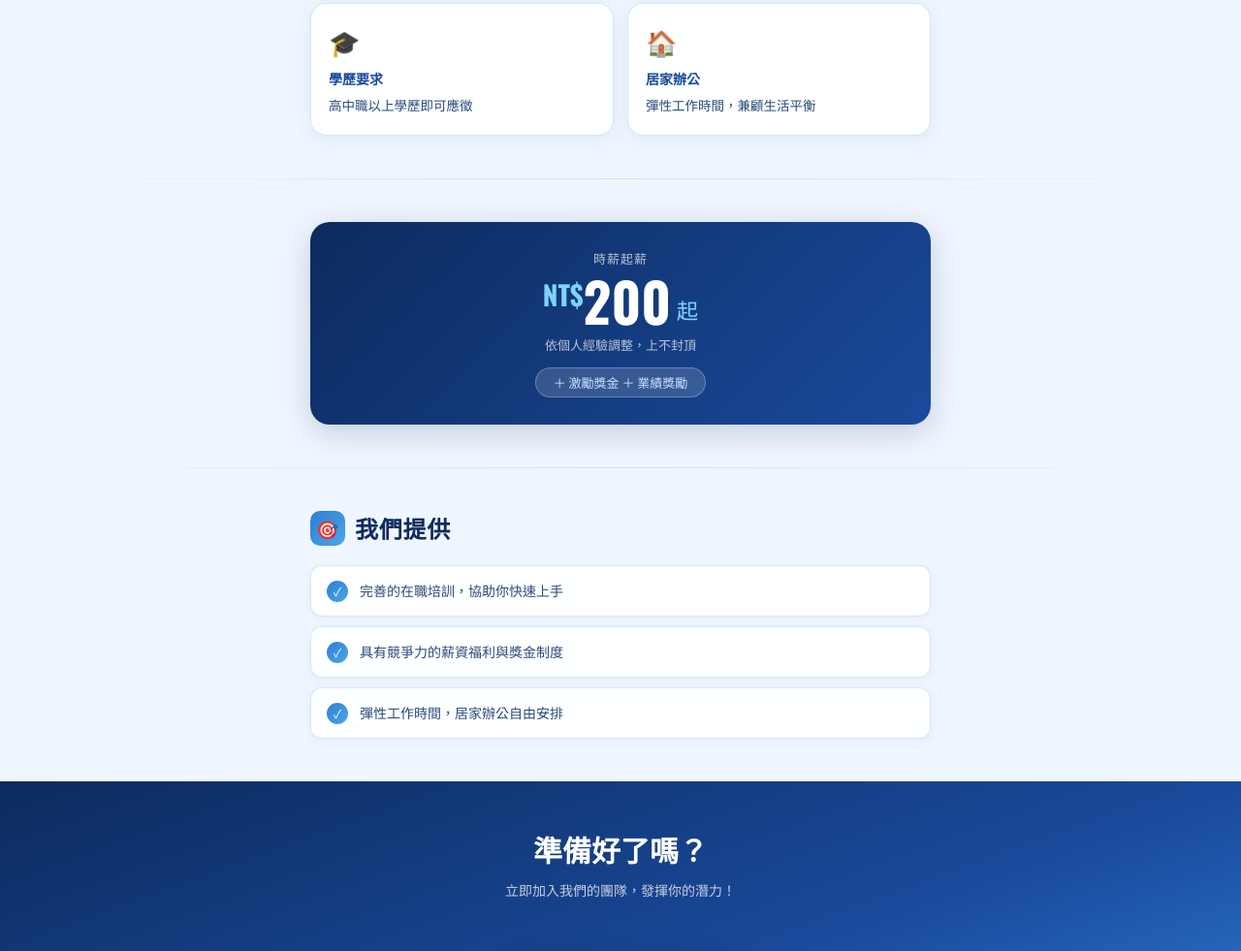
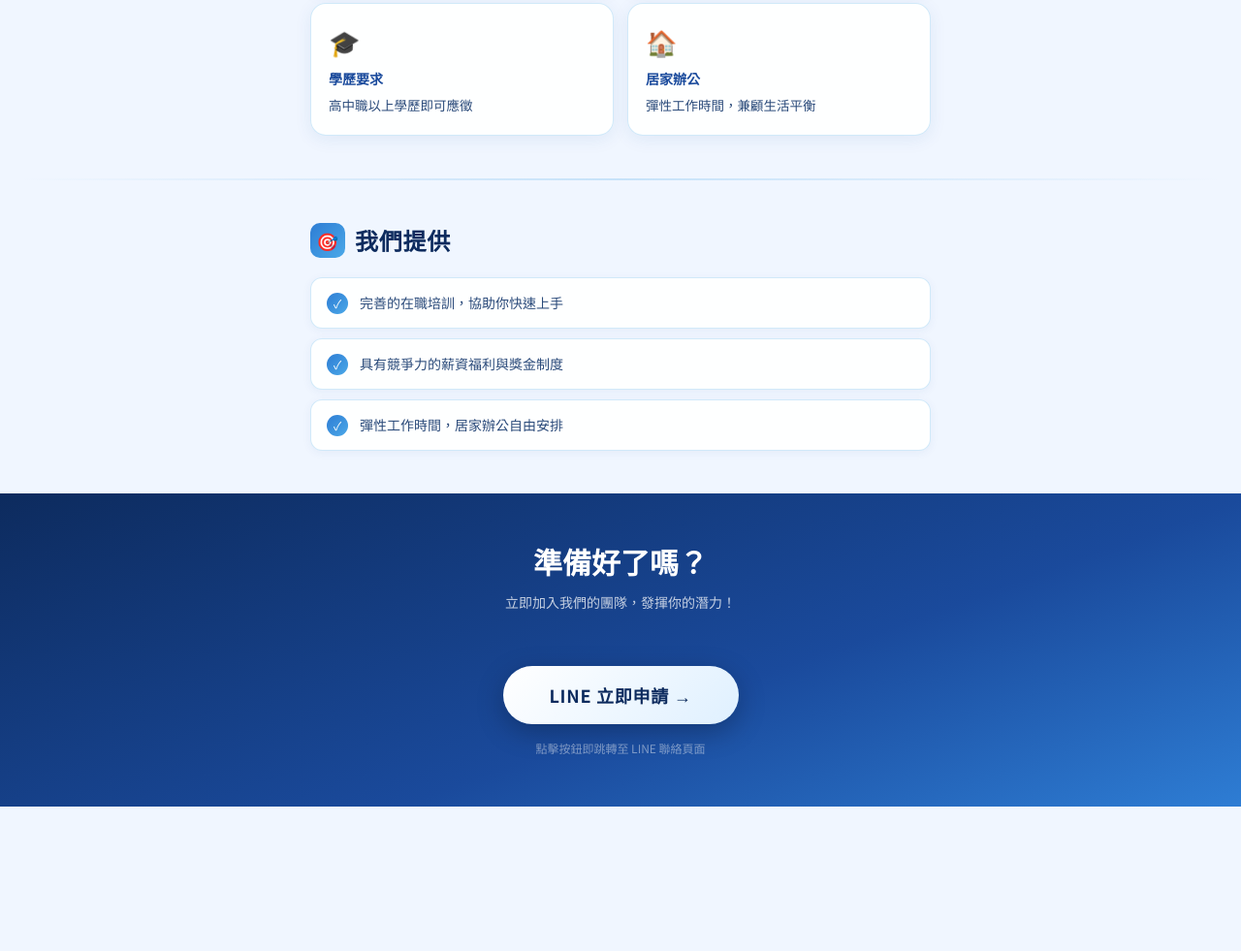
Before and after one commit to TaiwanLife/work, a plain HTML site: page index.html in a window 1280 px wide. Shown: the part 1373-2354 px from the top of the page at 97% size. After the commit the page ends 2205 px from the top, so only its background shows below. Drawn offline with nearby package versions, Linux system fonts and the light colour scheme.

Commit message:
Update index.html

```diff
--- a/index.html
+++ b/index.html
@@ -94,14 +94,7 @@
 
 <div class="divider"></div>
 
-<div style="padding: 44px 20px;">
-  <div class="salary-banner">
-    <div class="label">時薪起薪</div>
-    <div class="amount"><span class="currency">NT$</span>200<span class="unit"> 起</span></div>
-    <div class="sub">依個人經驗調整，上不封頂</div>
-    <div class="bonus">＋ 激勵獎金 ＋ 業績獎勵</div>
-  </div>
-</div>
+
 
 <div class="divider"></div>
 
```
